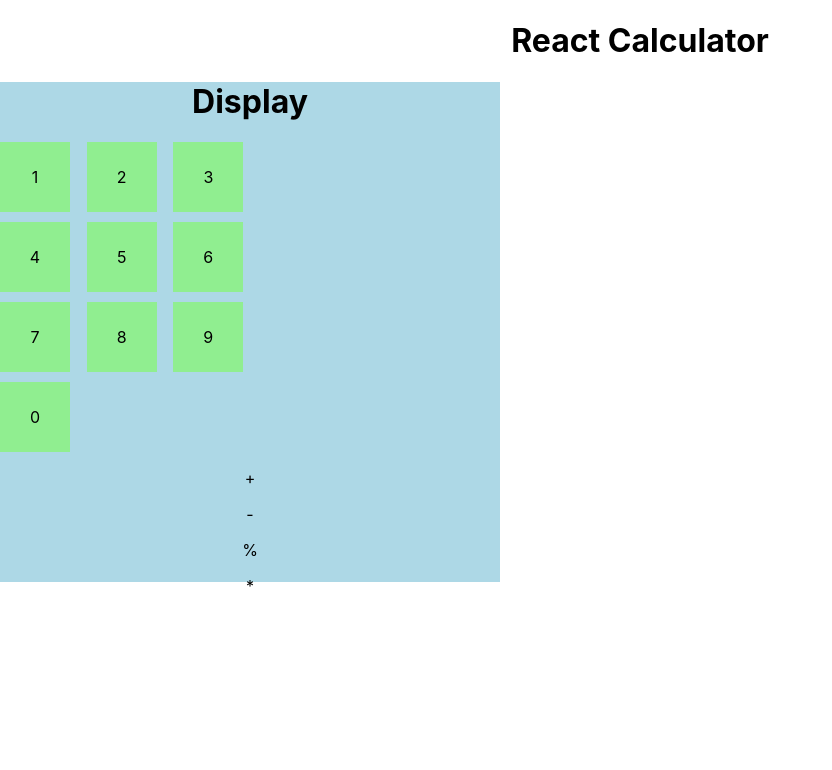
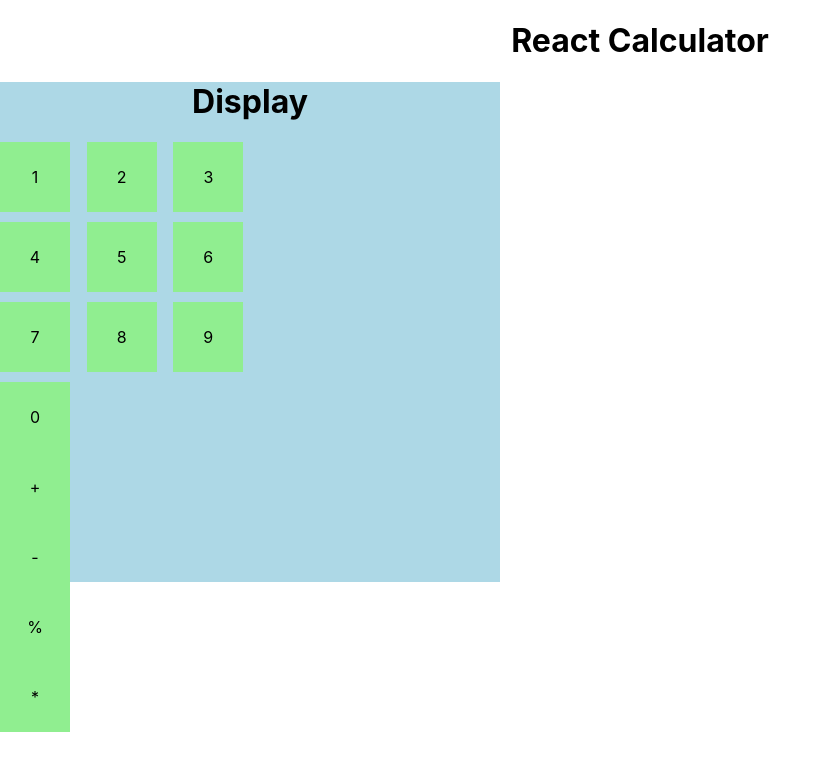
Before and after one commit to benzend/react-typescript-calculator, a React (Create React App) app: page / in a window 1280 px wide. Shown: the top 770 px of the page, without its empty margins (0-832 px from the left). Built offline with nearby package versions, Linux system fonts and the light colour scheme.

Commit message:
had to mess around with typed props

```diff
--- a/src/calculator/number/Number.tsx
+++ b/src/calculator/number/Number.tsx
@@ -11,7 +11,11 @@ const useStyles = makeStyles(() => ({
   },
 }));
 
-export const Number = ({ num }: any) => {
+interface Props {
+  num: number;
+}
+
+export const Number = ({ num }: Props) => {
   const classes = useStyles();
   return <Box className={classes.root}>{num}</Box>;
 };
--- a/src/calculator/operator/Operator.tsx
+++ b/src/calculator/operator/Operator.tsx
@@ -1,7 +1,25 @@
-export const Operator = ({ op }: any) => {
+import { makeStyles, Box } from "@material-ui/core";
+
+const useStyles = makeStyles(() => ({
+  root: {
+    height: "70px",
+    width: "70px",
+    background: "lightGreen",
+    display: "flex",
+    justifyContent: "center",
+    alignItems: "center",
+  },
+}));
+
+interface Props {
+  op: string;
+}
+
+export const Operator = ({ op }: Props) => {
+  const classes = useStyles();
   return (
-    <>
+    <Box className={classes.root}>
       <p>{op}</p>
-    </>
+    </Box>
   );
 };
```
Also changed, not shown: 2 other files (tests, documents, lock files or other folders).
